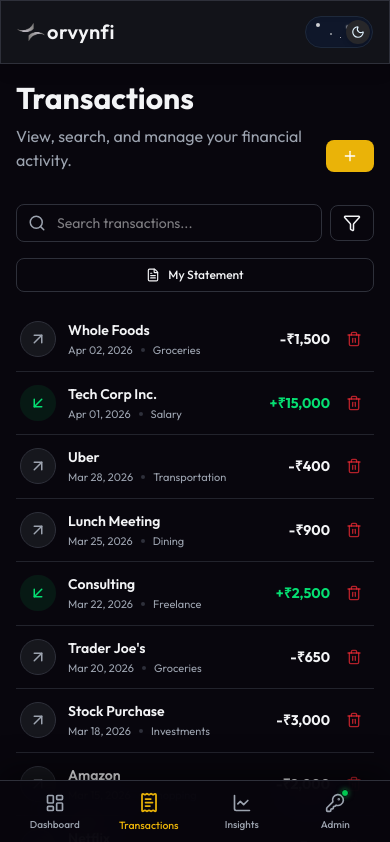
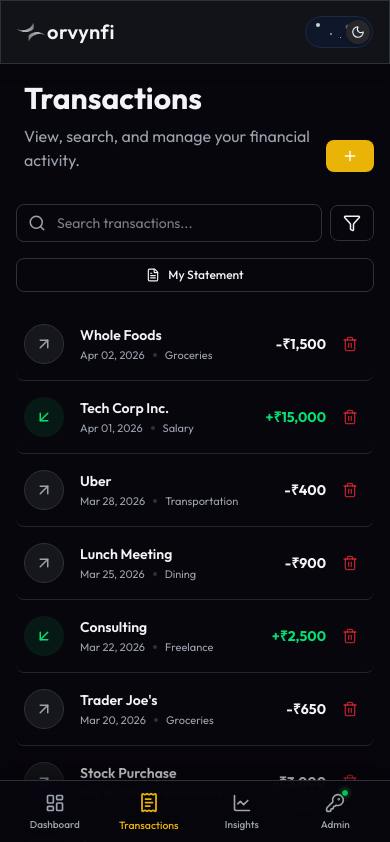
Before and after one commit to XSTRANGER-7/zorvyn-fi, a React (Vite) app: page /transactions in a window 390 px wide. Shown: the top 842 px of the page. Built offline with nearby package versions, Linux system fonts and the light colour scheme.

Commit message:
improved spacing in transactions table

```diff
--- a/src/components/table/TransactionTable.tsx
+++ b/src/components/table/TransactionTable.tsx
@@ -156,11 +156,11 @@ export function TransactionTable() {
           filteredData.map((t) => (
             <div
               key={t.id}
-              className="flex items-center justify-between py-3 sm:py-4 px-1 sm:px-2 border-b border-finance-border/70 last:border-0 hover:bg-finance-card/20 transition-colors group"
+              className="flex items-center justify-between py-4 sm:py-5 px-2 sm:px-4 border-b border-finance-border/70 last:border-0 hover:bg-finance-card/20 transition-colors group rounded-lg"
             >
-              <div className="flex items-center gap-3">
+              <div className="flex items-center gap-4">
                 <div className={cn(
-                  "w-9 h-9 sm:w-10 sm:h-10 rounded-full flex items-center justify-center shrink-0",
+                  "w-10 h-10 sm:w-11 sm:h-11 rounded-full flex items-center justify-center shrink-0",
                   t.type === 'income' ? 'bg-green-500/10 text-green-400' : 'bg-finance-card text-finance-textMuted border border-finance-border'
                 )}>
                   {t.type === 'income' ? <ArrowDownLeft size={18} /> : <ArrowUpRight size={18} />}
--- a/src/pages/Transactions.tsx
+++ b/src/pages/Transactions.tsx
@@ -13,7 +13,7 @@ export function Transactions() {
   return (
     <div className="space-y-8">
       <header className="flex items-end justify-between">
-        <div>
+        <div className="ml-2 sm:ml-0">
           <h1 className="text-3xl font-bold mb-2">Transactions</h1>
           <p className="text-finance-textMuted">View, search, and manage your financial activity.</p>
         </div>
```
